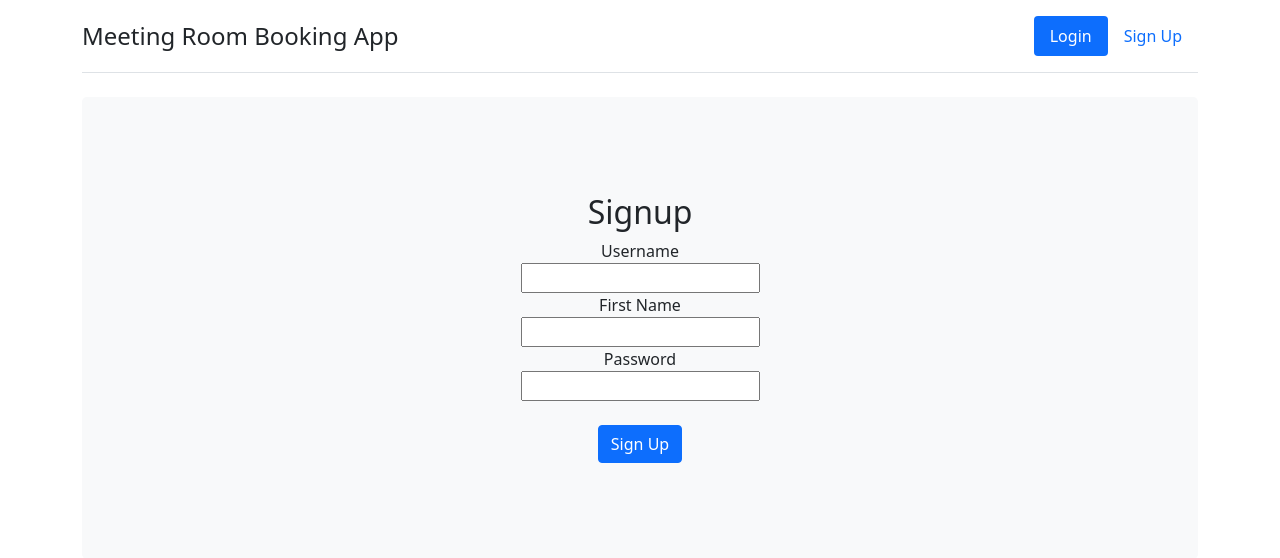
After one commit to jessical2/devops, a Flask app: page /signup in a window 1280 px wide. The commit adds this page. Shown: the top 558 px of the page. Run offline with Flask 2, Linux system fonts and the light colour scheme.

Commit message:
Developed front end

```diff
--- a/src/app.py
+++ b/src/app.py
@@ -1,15 +1,20 @@
 from multiprocessing import connection
 import sqlite3
 
-from flask import Flask, render_template
+from flask import Flask, render_template, request, flash, redirect, url_for
 from flask_sqlalchemy import SQLAlchemy, event
+from flask_login import LoginManager, current_user, login_required
 from sqlalchemy.engine import Engine
 
 app = Flask(__name__)
-app.config ['SQLALCHEMY_DATABASE_URI'] = 'sqlite:///students.sqlite3'
+app.config ['SQLALCHEMY_DATABASE_URI'] = 'sqlite:///user.sqlite3'
+
 db = SQLAlchemy(app)
+login_manager = LoginManager()
+
 
 #  Add a session.execute ('PRAGMA foreign_keys = ON;')
+
 
 @event.listens_for(Engine, "connect")
 def set_sqlite_pragma(dpabi_connection, connection_record):
@@ -18,14 +23,38 @@ def set_sqlite_pragma(dpabi_connection, connection_record):
         cursor.execute("PRAGMA foreign_keys=ON")
         cursor.close()
 
+
 def get_db_connection():
     connect = sqlite3.connect('database.db')
     connect.row_factory = sqlite3.Row
     return connect
 
-@app.route("/")
+@app.route("/", methods = ["POST", "GET"])
 def home():
-    return render_template('index.html')
+    # connect = get_db_connection
+    if request.method == "POST":
+        if not request.form['username'] or not request.form['password']:
+            flash('Please enter all the fields', 'error')
+        else:
+            user = user(request.form['username'], request.form['password'])
+
+            db.session.add(user)
+            db.session.commit()
+            flash('Successfully signed up')
+            return redirect(url_for('booking'))
+    else:
+        return render_template('login.html')
+
+@app.route("/signup", methods = ["POST", "GET"])
+def signup():
+    return render_template('signup.html')
+
+
+@app.route("/booking")
+# @login_required
+def booking():
+    return render_template('booking.html')
+
 
 # @app.route("/addrec", methods = ["POST", 'GET'])
 # def addrec():
--- a/src/init_db.py
+++ b/src/init_db.py
@@ -8,8 +8,8 @@ with open('schema.sql') as schema:
 
 cursor = connection.cursor()
 
-cursor.execute("INSERT INTO users (username, first_name, last_name) VALUES (?,?)",
-            ('sophiemitchell', 'Sophie', 'Mitchell'))
+# cursor.execute("INSERT INTO user (username, first_name, last_name) VALUES (?,?,?)",
+#             ('sophiemitchell', 'Sophie', 'Mitchell'))
 
 connection.commit()
 connection.close()
--- a/src/schema.sql
+++ b/src/schema.sql
@@ -4,7 +4,7 @@ CREATE TABLE user (
     employee_id INTEGER PRIMARY KEY AUTOINCREMENT,
     username TEXT NOT NULL,
     first_name TEXT NOT NULL,
-    last_name TEXT NOT NULL
+    password TEXT NOT NULL
 );
 
 CREATE TABLE room (
@@ -17,7 +17,7 @@ CREATE TABLE room (
     -- projector BOOLEAN NOT NULL CHECK (IN (0,1)),
     -- CHECK (telephone IN (0,1)),
     -- CHECK (projector IN (0,1))
-)
+);
 
 CREATE TABLE booking (
     booking_id INTEGER PRIMARY KEY AUTOINCREMENT,
@@ -27,4 +27,4 @@ CREATE TABLE booking (
     room_id INTEGER NOT NULL ,
     FOREIGN KEY (employee_id) REFERENCES user (employee_id),
     FOREIGN KEY (room_id) REFERENCES room (room_id)
-)
+);
--- /dev/null
+++ b/src/templates/signup.html
@@ -0,0 +1,48 @@
+<!DOCTYPE html>
+<html>
+    <head>
+        <title>Signup</title>
+        <link
+        href="https://cdn.jsdelivr.net/npm/bootstrap@5.1.3/dist/css/bootstrap.min.css"
+        rel="stylesheet"
+        integrity="sha384-1BmE4kWBq78iYhFldvKuhfTAU6auU8tT94WrHftjDbrCEXSU1oBoqyl2QvZ6jIW3"
+        crossorigin="anonymous"
+        />
+    </head>
+    <body>
+        <div class="container">
+            <header class="header">
+                <nav class="d-flex flex-wrap justify-content-center py-3 mb-4 border-bottom">
+                    <a
+                    href="/"
+                    class="d-flex align-items-center mb-3 mb-md-0 me-md-auto text-dark text-decoration-none"
+                    >
+                        <span class="fs-4">Meeting Room Booking App</span>
+                    </a>
+                    <ul class="nav nav-pills">
+                        <li class="nav-item">
+                            <!-- USE THIS SIGNUP -->
+                            <!-- Can add one of these for admin people -->
+                            <a href="/" class="nav-link active" aria-current="page">Login</a>
+                        </li>
+                        <li class="nav-item">
+                            <a href="/signup" class="nav-link">Sign Up</a>
+                        </li>
+                    </ul>
+                </nav>
+            </header>
+            <div class="p-5 mb-4 bg-light rounded-3">
+                <div class="container-fluid py-5 text-center">
+                    <h2>Signup</h2>
+                    <form action = "{{ request.path }}" method = "POST">
+                        Username<br><input type= "text" name= "username" /><br>
+                        First Name<br><input type= "text" name= "firstname" /><br>
+                        Password<br><input type= "text" name= "password" /><br>
+                        <br>
+                        <input class= "btn btn-primary" type = "submit" value= "Sign Up" /><br>
+                    </form>
+                </div>
+            </div>
+        </div>
+    </body>
+</html>
```
Also changed, not shown: src/templates/booking.html (renamed from src/templates/index.html, +6 -4 lines), src/templates/login.html (added, +47 -0 lines), README.md, src/database.db (added).
